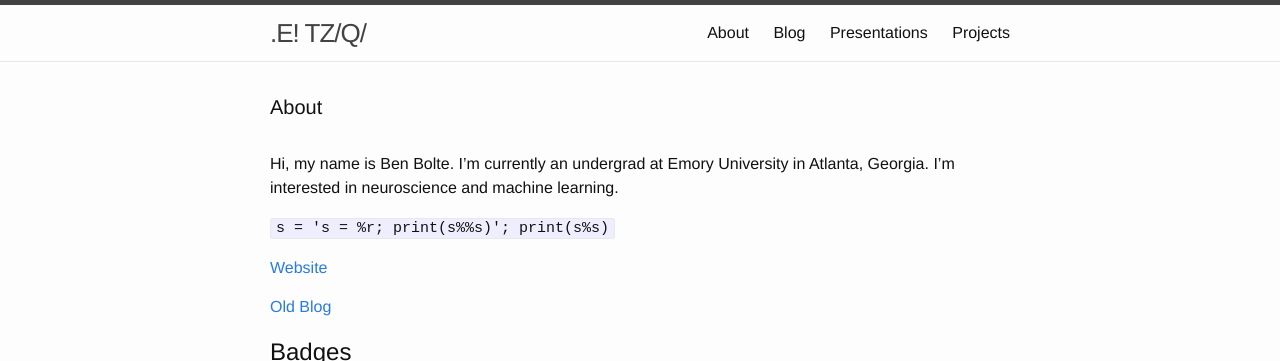
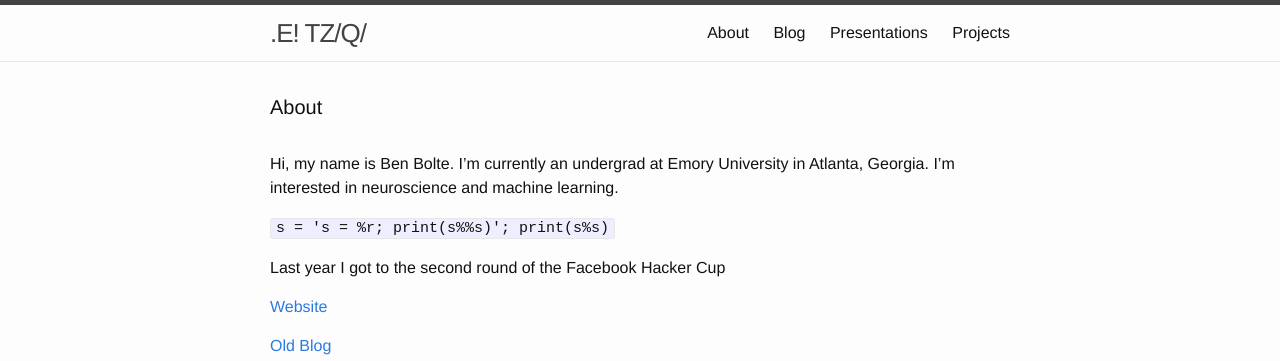
Before and after one commit to codekansas/codekansas.github.io, a Jekyll site: the page built from about.md, in a window 1280 px wide, cut to the strip 0-361 px from the top of the page. Built offline with Jekyll 4.4.1, drawn with Linux system fonts in a browser that asks for light colours.

Commit message:
updated about.md

```diff
--- a/about.md
+++ b/about.md
@@ -8,6 +8,8 @@ Hi, my name is Ben Bolte. I'm currently an undergrad at Emory University in Atla
 
 `s = 's = %r; print(s%%s)'; print(s%s)`
 
+Last year I got to the second round of the Facebook Hacker Cup
+
 [Website](http://benjaminbolte.com)
 
 [Old Blog](https://benjaminbolte.wordpress.com/)
```
